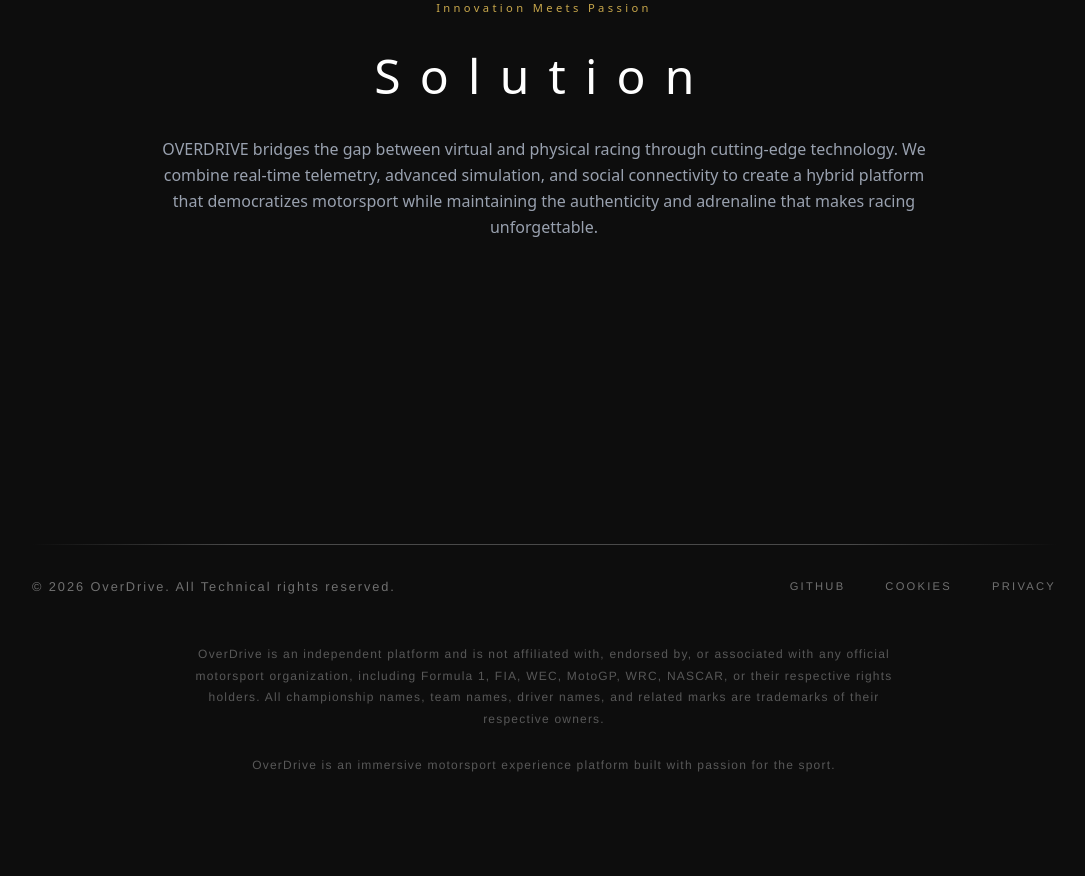
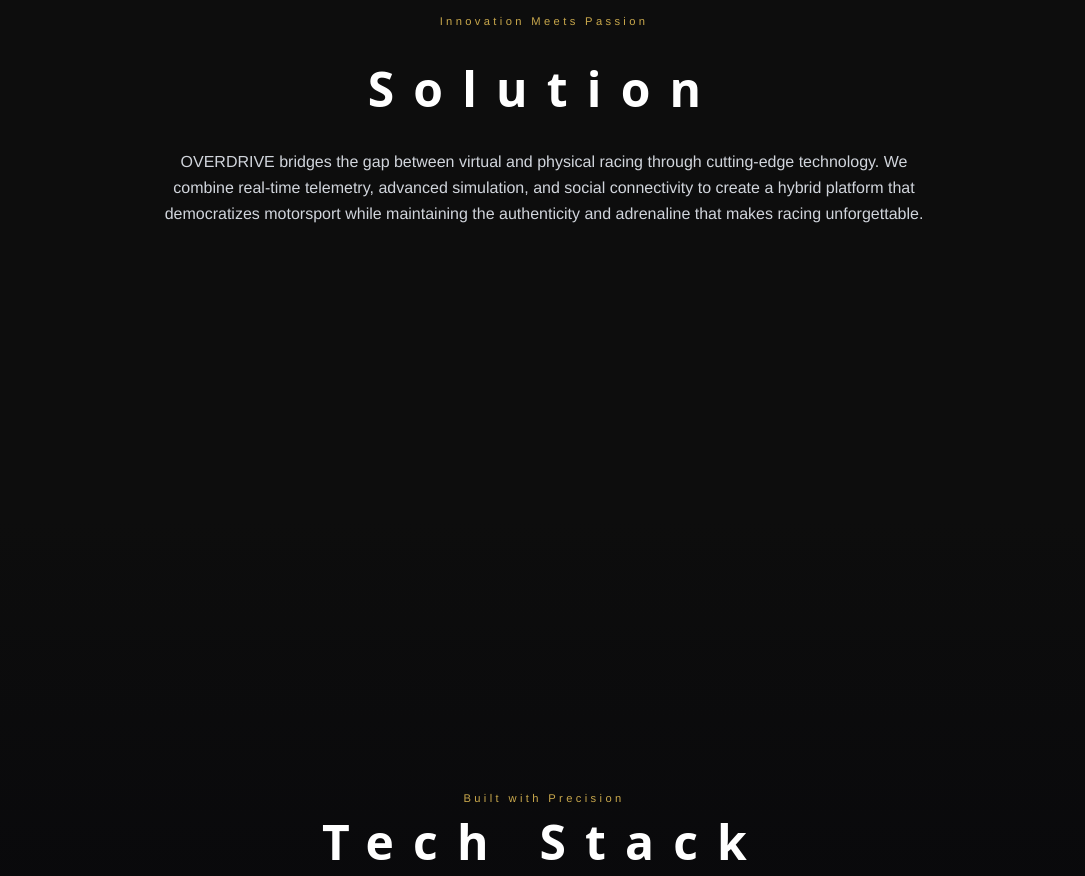
Before and after one commit to OverDrive-Motorsports/OD_Web, a Next.js app in the folder overdrive-website/: page / in a window 1280 px wide. Shown: the part 2680-3556 px from the top of the page, without its empty margins (96-1181 px from the left). Before the commit the page ends 3528 px from the top, so only its background shows below. Built offline with nearby package versions, Linux system fonts and the light colour scheme.

Commit message:
feat(home page): added a tech stack grid

```diff
--- a/overdrive-website/app/page.tsx
+++ b/overdrive-website/app/page.tsx
@@ -135,6 +135,8 @@
                 subtitle="Innovation Meets Passion"
                 content="OVERDRIVE bridges the gap between virtual and physical racing through cutting-edge technology. We combine real-time telemetry, advanced simulation, and social connectivity to create a hybrid platform that democratizes motorsport while maintaining the authenticity and adrenaline that makes racing unforgettable."
             />
+
+            <TechStackSection />
         </section>
     );
 }
@@ -147,6 +149,15 @@
   content: string;
   dark?: boolean;
 }
+
+interface SectionProps {
+  title: string;
+  subtitle: string;
+  content: string;
+  dark?: boolean;
+}
+
+// ===== Section Component =====
 function Section({ title, subtitle, content, dark }: SectionProps) {
   const ref = useRef(null);
   const isInView = useInView(ref, { once: true, amount: 0.3 });
@@ -160,33 +171,35 @@
     >
       <div className="max-w-3xl text-center flex flex-col gap-6">
 
-        {/* subtitle */}
+        {/* Subtitle / Label */}
         <motion.p
           className="small-text !text-[0.58rem] sm:!text-[0.65rem] md:!text-[0.7rem] !tracking-[0.22em] sm:!tracking-[0.26em] md:!tracking-[0.3em]"
-          style={{ color: "var(--color-gold)" }}
+          style={{ color: "var(--color-gold)", fontFamily: "var(--font-secondary)" }}
           initial={{ opacity: 0, y: 40 }}
           animate={isInView ? { opacity: 1, y: 0 } : {}}
-          transition={{ duration: 0.6 }}
+          transition={{ duration: 0.6, ease: [0.25, 0.1, 0.25, 1] }}
         >
           {subtitle}
         </motion.p>
 
-        {/* title */}
+        {/* Title */}
         <motion.h2
           className="text-center !text-[1.35rem] sm:!text-[2.1rem] md:!text-[3rem] !tracking-[0.22em] sm:!tracking-[0.3em] md:!tracking-[0.4em]"
+          style={{ fontFamily: "var(--font-primary)", fontWeight: "var(--font-bold)" }}
           initial={{ opacity: 0, y: 60 }}
           animate={isInView ? { opacity: 1, y: 0 } : {}}
-          transition={{ duration: 0.7, delay: 0.1 }}
+          transition={{ duration: 0.7, delay: 0.1, ease: [0.25, 0.1, 0.25, 1] }}
         >
           {title}
         </motion.h2>
 
-        {/* content */}
+        {/* Content / Body Text */}
         <motion.p
-          className="text-gray-400 text-sm sm:text-base leading-relaxed"
+          className="text-gray-300 text-sm sm:text-base leading-relaxed"
+          style={{ fontFamily: "var(--font-secondary)" }}
           initial={{ opacity: 0, y: 40 }}
           animate={isInView ? { opacity: 1, y: 0 } : {}}
-          transition={{ duration: 0.7, delay: 0.2 }}
+          transition={{ duration: 0.7, delay: 0.2, ease: [0.25, 0.1, 0.25, 1] }}
         >
           {content}
         </motion.p>
@@ -195,3 +208,82 @@
     </section>
   );
 }
+function TechStackSection() {
+  const ref = useRef(null);
+  const isInView = useInView(ref, { once: true, amount: 0.3 });
+
+  const technologies = [
+    { name: 'React', category: 'Frontend Framework', description: 'Modern UI development' },
+    { name: 'Motion', category: 'Animation Engine', description: 'Smooth, performant animations' },
+    { name: 'WebGL', category: '3D Graphics', description: 'Real-time rendering' },
+    { name: 'WebSocket', category: 'Real-time Data', description: 'Live telemetry streaming' },
+    { name: 'AR/VR', category: 'Immersive Tech', description: 'Augmented and virtual reality experiences' },
+    { name: 'Tailwind CSS', category: 'Styling', description: 'Utility-first design' },
+  ];
+
+  return (
+    <section
+      ref={ref}
+      className="min-h-screen flex flex-col items-center justify-center px-4 sm:px-6 md:px-0 py-24 bg-gradient-to-b from-black via-zinc-950 to-black"
+    >
+      {/* Section Label */}
+      <motion.p
+        className="small-text !text-[0.58rem] sm:!text-[0.65rem] md:!text-[0.7rem] !tracking-[0.22em] sm:!tracking-[0.26em] md:!tracking-[0.3em] mb-4"
+        style={{ color: "var(--color-gold)", fontFamily: "var(--font-secondary)" }}
+        initial={{ opacity: 0, y: 40 }}
+        animate={isInView ? { opacity: 1, y: 0 } : {}}
+        transition={{ duration: 0.6, ease: [0.25, 0.1, 0.25, 1] }}
+      >
+        Built with Precision
+      </motion.p>
+
+      {/* Section Title */}
+      <motion.h2
+        className="text-center !text-[1.35rem] sm:!text-[2.1rem] md:!text-[3rem] !tracking-[0.22em] sm:!tracking-[0.3em] md:!tracking-[0.4em] mb-12"
+        style={{ fontFamily: "var(--font-primary)", fontWeight: "var(--font-bold)" }}
+        initial={{ opacity: 0, y: 60 }}
+        animate={isInView ? { opacity: 1, y: 0 } : {}}
+        transition={{ duration: 0.7, delay: 0.1, ease: [0.25, 0.1, 0.25, 1] }}
+      >
+        Tech Stack
+      </motion.h2>
+
+      {/* Tech Cards */}
+      <div className="grid grid-cols-1 md:grid-cols-2 lg:grid-cols-3 gap-6 w-full max-w-6xl">
+        {technologies.map((tech, index) => (
+          <motion.div
+            key={tech.name}
+            className="bg-zinc-900/50 border border-yellow-500/20 p-6 rounded-lg hover:border-yellow-500/50 transition-colors duration-300"
+            initial={{ opacity: 0, y: 30 }}
+            animate={isInView ? { opacity: 1, y: 0 } : {}}
+            transition={{ duration: 0.6, delay: 0.6 + index * 0.1 }}
+          >
+            {/* Tech Name */}
+            <h3
+              className="text-xl mb-2 tracking-[0.25em]"
+              style={{ fontFamily: "var(--font-primary)", fontWeight: 600, color: "var(--color-gold)" }}
+            >
+              {tech.name}
+            </h3>
+
+            {/* Category */}
+            <p
+              className="text-sm text-gray-400 mb-2 tracking-wide"
+              style={{ fontFamily: "var(--font-secondary)" }}
+            >
+              {tech.category}
+            </p>
+
+            {/* Description */}
+            <p
+              className="text-gray-300"
+              style={{ fontFamily: "var(--font-secondary)" }}
+            >
+              {tech.description}
+            </p>
+          </motion.div>
+        ))}
+      </div>
+    </section>
+  );
+}
```
